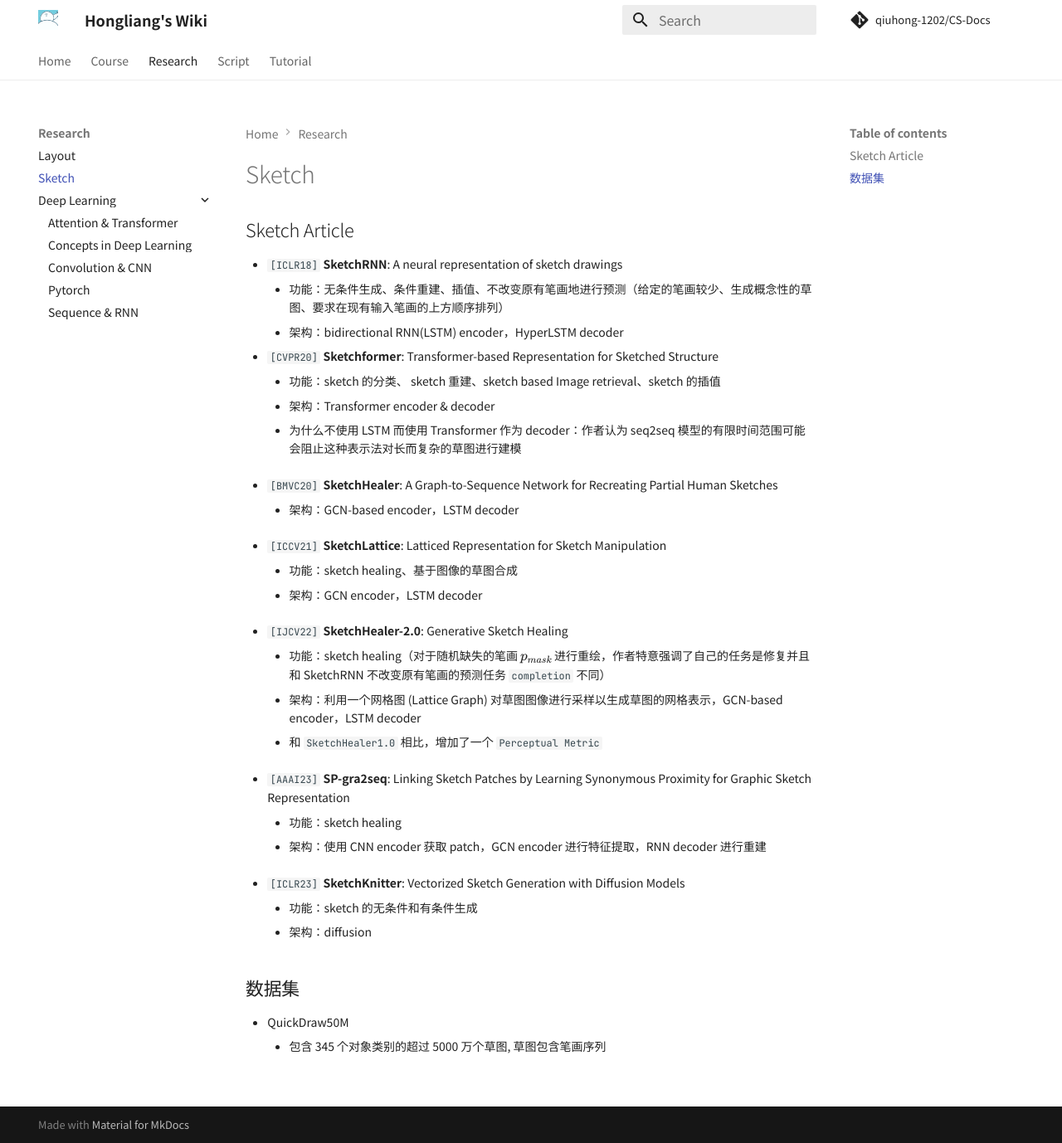
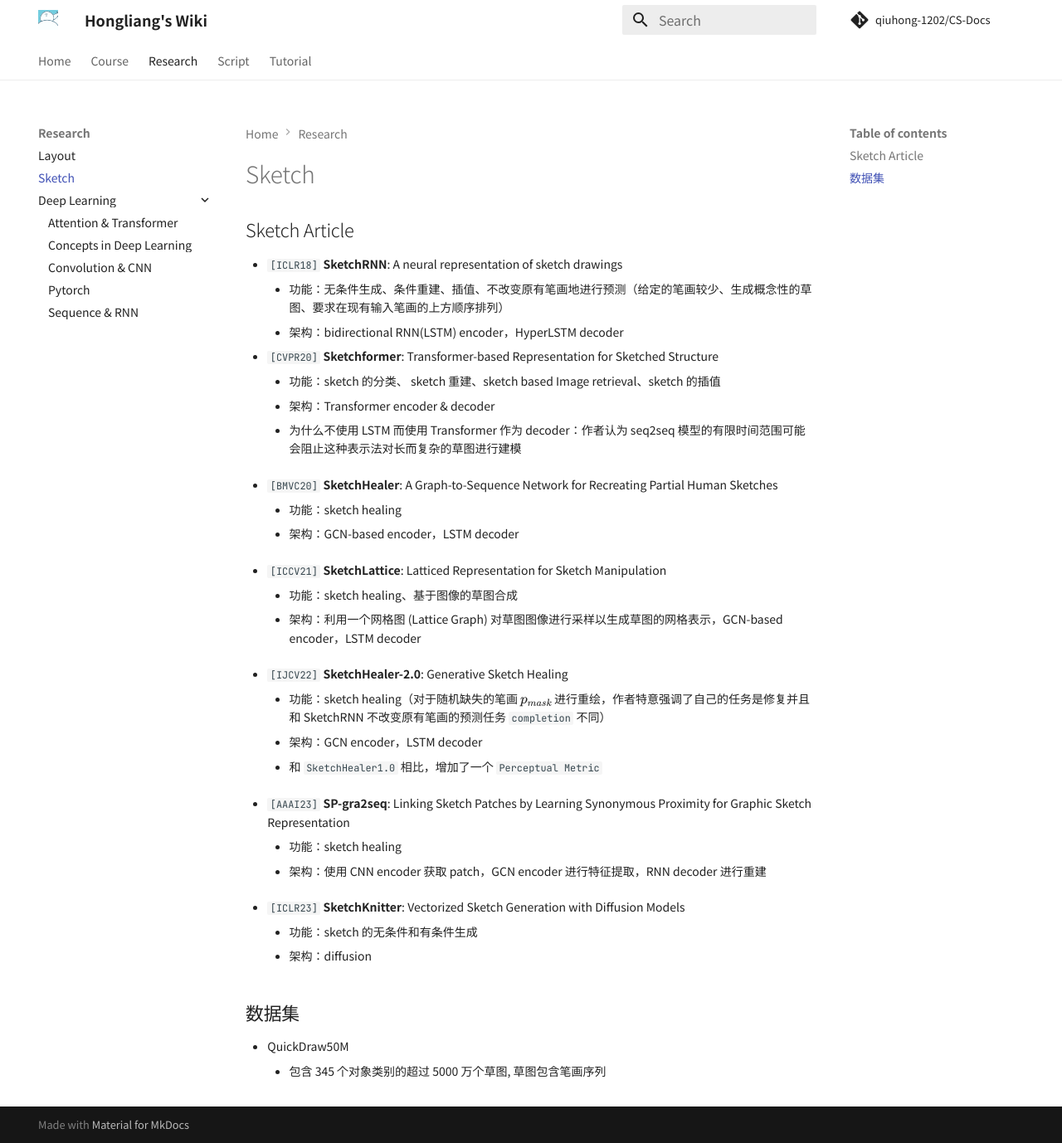
Before and after one commit to QiuHong-1202/CS-Document, an MkDocs documentation site: the page built from docs/Research/Sketch.md, in a window 1280 px wide and 1378 px high. Shown: the whole window at 83% size. Built offline with MkDocs 1.6.1 and Material for MkDocs 9.7.7, drawn with Linux system fonts in a browser that asks for light colours; nearby versions of some CDN libraries; comment, search, counter and statistics services are not loaded.

Commit message:
typo fix

```diff
--- a/docs/Research/Sketch.md
+++ b/docs/Research/Sketch.md
@@ -9,15 +9,16 @@
   - 为什么不使用 LSTM 而使用 Transformer 作为 decoder：作者认为 seq2seq 模型的有限时间范围可能会阻止这种表示法对长而复杂的草图进行建模
 
 - `[BMVC20]` **SketchHealer**: A Graph-to-Sequence Network for Recreating Partial Human Sketches
+  - 功能：sketch healing
   - 架构：GCN-based encoder，LSTM decoder
 
 - `[ICCV21]` **SketchLattice**: Latticed Representation for Sketch Manipulation
   - 功能：sketch healing、基于图像的草图合成
-  - 架构：GCN encoder，LSTM decoder
+  - 架构：利用一个网格图 (Lattice Graph) 对草图图像进行采样以生成草图的网格表示，GCN-based encoder，LSTM decoder
 
 - `[IJCV22]` **SketchHealer-2.0**: Generative Sketch Healing
   - 功能：sketch healing（对于随机缺失的笔画 $p_{mask}$ 进行重绘，作者特意强调了自己的任务是修复并且和 SketchRNN 不改变原有笔画的预测任务 `completion` 不同）
-  - 架构：利用一个网格图 (Lattice Graph) 对草图图像进行采样以生成草图的网格表示，GCN-based encoder，LSTM decoder
+  - 架构：GCN encoder，LSTM decoder
   - 和 `SketchHealer1.0` 相比，增加了一个 `Perceptual Metric`
 
 - `[AAAI23]` **SP-gra2seq**: Linking Sketch Patches by Learning Synonymous Proximity for Graphic Sketch Representation
```
